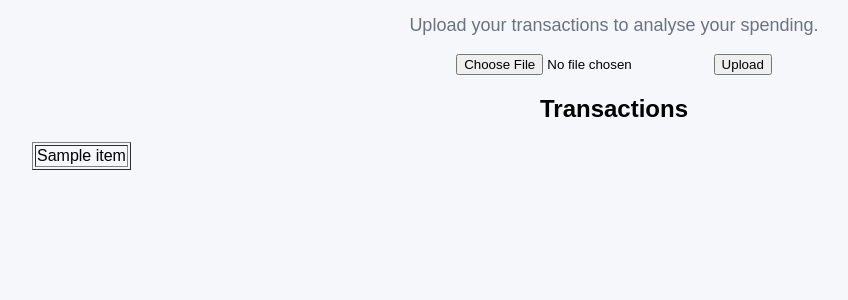
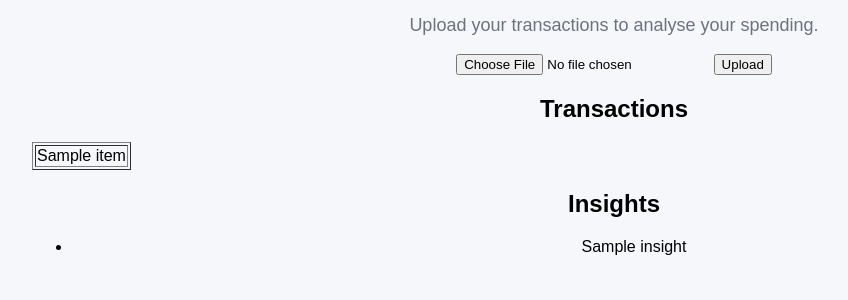
Before and after one commit to samyuthak-projects/ledger, a Flask app: template templates/index.html in a window 1280 px wide. Shown: the part 181-481 px from the top of the page, without its empty margins (26-874 px from the left). Run offline with Flask 3, Linux system fonts and the light colour scheme; the template is opened without the code that fills it: most values are stand-ins (such as "Sample title", 1, 10 or a date in 2020).

Commit message:
Add spending insights feature

```diff
--- a/app.py
+++ b/app.py
@@ -19,6 +19,8 @@ def categorize_transaction(description):
 @app.route("/", methods=["GET", "POST"])
 def home():
     transactions = []
+    category_totals = {}
+    insights = []
 
     if request.method == "POST":
         file = request.files["file"]
@@ -34,8 +36,26 @@ def home():
                     category = categorize_transaction(row[1])  # Description is in the second column
                     row.append(category)
 
+                    amount = float(row[2])  # Amount is in the third column
+                    if category in category_totals:
+                        category_totals[category] += amount
+                    else:
+                        category_totals[category] = amount
+
                 transactions.append(row)
-    return render_template("index.html", transactions=transactions)
+
+            if category_totals:
+                total_spent = sum(abs(v) for v in category_totals.values())
+
+                for category, amount in category_totals.items():
+                    percentage = (abs(amount) / total_spent) * 100
+                    insights.append(f"You spent {percentage:.2f}% on {category}.")
+
+                top_category = max(category_totals, key=lambda x: abs(category_totals[x]))
+                insights.append(f"Your highest spending is on {top_category}")
+
+
+    return render_template("index.html", transactions=transactions, insights=insights)
 
 if __name__ == "__main__":
     app.run(debug=True)
--- a/templates/index.html
+++ b/templates/index.html
@@ -28,5 +28,14 @@
   </table>
 {% endif %}
 
+{% if insights %}
+  <h2>Insights</h2>
+  <ul>
+    {% for insight in insights %}
+      <li>{{ insight }}</li>
+    {% endfor %}
+  </ul>
+{% endif %}
+
 </body>
 </html>
```
